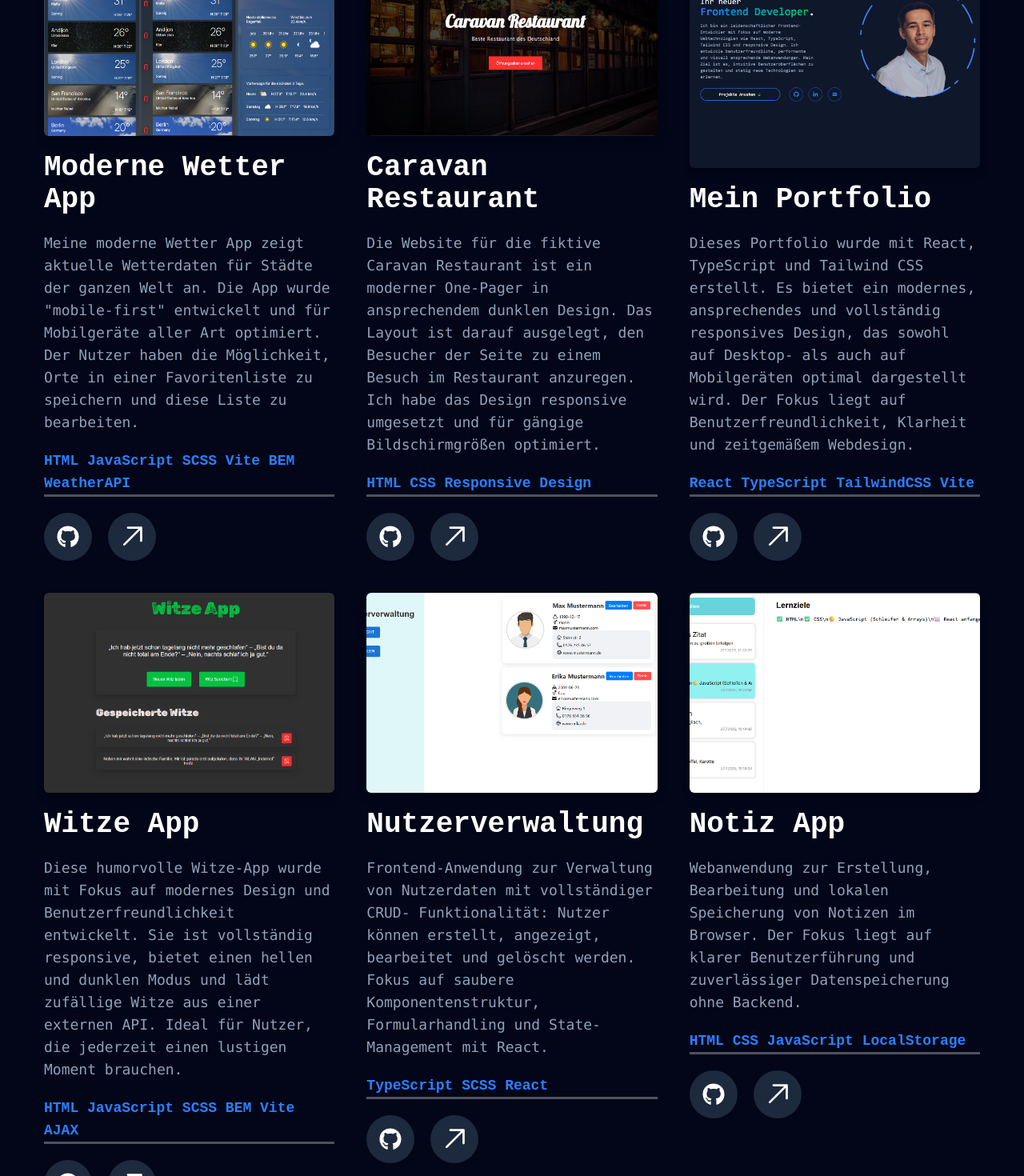
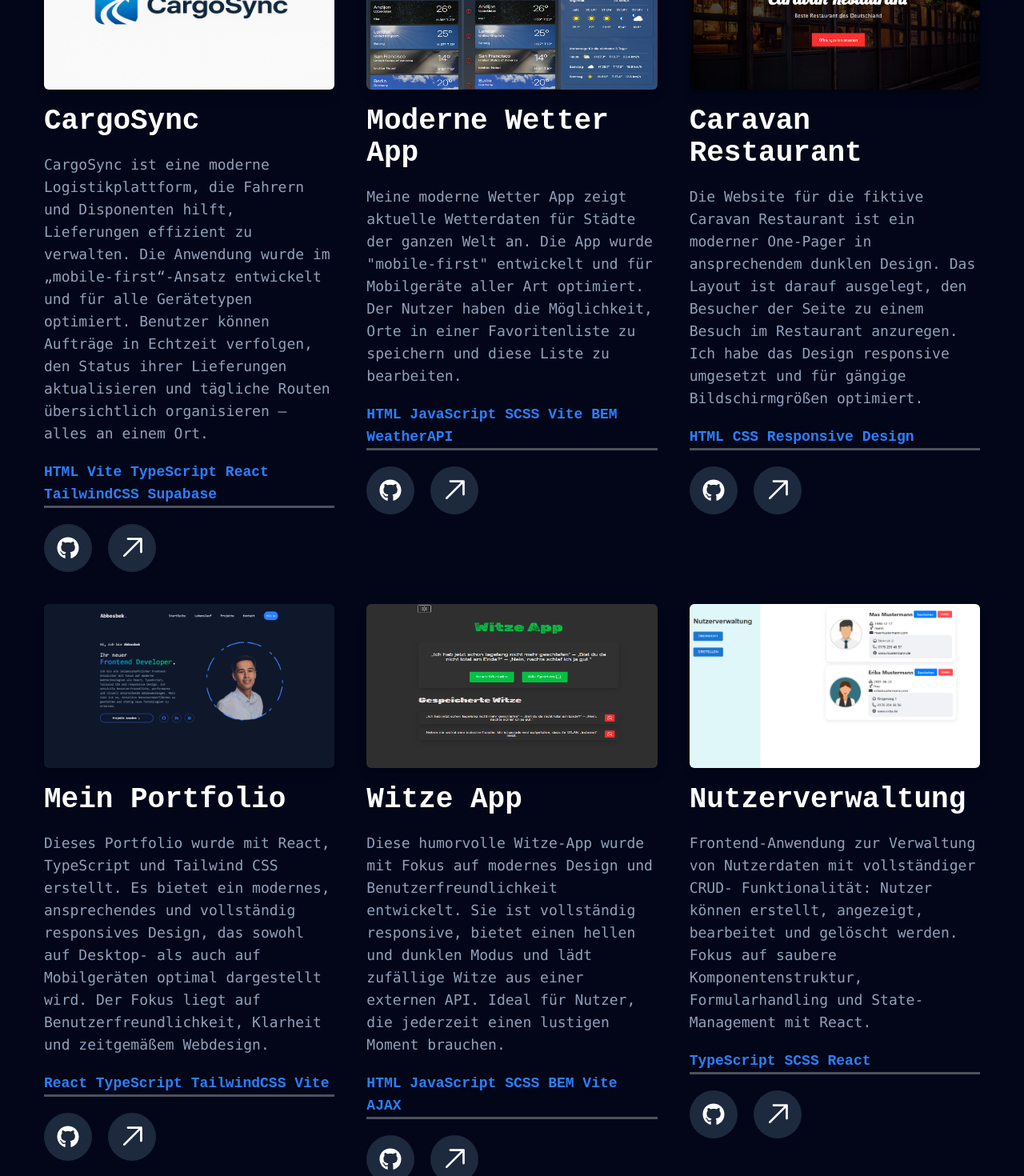
Before and after one commit to abbosaliy/Abbosbek-Anvarjonov, a React (Vite) app: page /#/ in a window 1280 px wide. Shown: the part 2260-3730 px from the top of the page at 80% size. Built offline with nearby package versions, Linux system fonts and the light colour scheme.

Commit message:
add new project

```diff
--- a/src/components/Projects/Projects.tsx
+++ b/src/components/Projects/Projects.tsx
@@ -12,10 +12,57 @@ function Projects() {
             meiner Fähigkeiten und Erfahrungen machen können.
           </p>
         </div>
-        <div className=" grid md:grid-cols-2  lg:grid-cols-3 gap-10 h-auto">
-          <div className=" flex flex-col items-start gap-5">
+        <div className=" grid md:grid-cols-2  lg:grid-cols-3 gap-10 items-stretch">
+          <div className=" flex flex-col items-start gap-5 h-full">
             <img
-              className="w-full h-full object-center  rounded-md shadow-lg transition-transform duration-300 hover:scale-105 "
+              className="w-full aspect-video  object-center rounded-md shadow-lg transition-transform duration-300 hover:scale-105 "
+              src="/images/cargoSync.png"
+              alt="projek-2"
+            />
+            <div className="flex flex-col gap-5 h-full">
+              <h2 className="text-4xl font-semibold">CargoSync</h2>
+              <p className="text-slate-400 font-mono text-lg">
+                CargoSync ist eine moderne Logistikplattform, die Fahrern und
+                Disponenten hilft, Lieferungen effizient zu verwalten. Die
+                Anwendung wurde im „mobile-first“-Ansatz entwickelt und für alle
+                Gerätetypen optimiert. Benutzer können Aufträge in Echtzeit
+                verfolgen, den Status ihrer Lieferungen aktualisieren und
+                tägliche Routen übersichtlich organisieren – alles an einem Ort.
+              </p>
+              <h2 className="text-blue-500 text-lg font-bold border-b-3 border-b-white/30">
+                HTML Vite TypeScript React TailwindCSS Supabase
+              </h2>
+              <div className="flex items-center gap-5">
+                <div className="relative group">
+                  <a
+                    target="_blank"
+                    href="https://github.com/abbosaliy/Wetter-App.git"
+                  >
+                    <FaGithub className="w-15 h-15  p-4 bg-slate-800 rounded-full hover:text-blue-500" />
+                  </a>
+                  <div className="absolute -top-12 left-1/2 -translate-x-1/2 text-lg  text-black bg-white px-3 py-1 rounded opacity-0 group-hover:opacity-100 transition-opacity duration-500 ease-in-out">
+                    GitHub
+                  </div>
+                </div>
+
+                <div className="relative group">
+                  <a
+                    target="_blank"
+                    href="https://cargosync.abbosbek-anvarjonov.com"
+                  >
+                    <GoArrowUpRight className="w-15 h-15 p-2 bg-slate-800 rounded-full hover:text-blue-500" />
+                  </a>
+
+                  <div className="absolute -top-12 left-1/2 -translate-x-1/2 text-lg text-black bg-white px-6 py-2 rounded opacity-0 whitespace-nowrap  group-hover:opacity-100 transition-opacity duration-500 ease-in-out">
+                    Live project
+                  </div>
+                </div>
+              </div>
+            </div>
+          </div>
+          <div className=" flex flex-col items-start gap-5 h-full">
+            <img
+              className="w-full aspect-video object-center  rounded-md shadow-lg transition-transform duration-300 hover:scale-105 "
               src="/images/weatherApp.png"
               alt="projek-2"
             />
@@ -59,9 +106,9 @@ function Projects() {
               </div>
             </div>
           </div>
-          <div className=" flex flex-col items-start gap-5">
+          <div className=" flex flex-col items-start gap-5 h-full">
             <img
-              className="w-full h-full object-cover  rounded-md shadow-lg transition-transform duration-300 hover:scale-105 "
+              className="w-full aspect-video object-cover  rounded-md shadow-lg transition-transform duration-300 hover:scale-105 "
               src="/images/caravanRestaurant.png"
               alt="projekt-1"
             />
@@ -105,9 +152,9 @@ function Projects() {
               </div>
             </div>
           </div>
-          <div className=" flex flex-col items-start gap-5">
+          <div className=" flex flex-col items-start gap-5 h-full">
             <img
-              className="w-full h-full object-cover  rounded-md shadow-lg transition-transform duration-300 hover:scale-105 "
+              className="w-full aspect-video object-center  rounded-md shadow-lg transition-transform duration-300 hover:scale-105 "
               src="/images/portfolio.png"
               alt="projekt-3"
             />
@@ -139,7 +186,7 @@ function Projects() {
                 <div className="relative group">
                   <a
                     target="_blank"
-                    href="https://abbosaliy.github.io/Abbosbek-Anvarjonov/"
+                    href="https://abbosbek-anvarjonov.com"
                   >
                     <GoArrowUpRight className="w-15 h-15 p-2 bg-slate-800 rounded-full hover:text-blue-500" />
                   </a>
@@ -151,9 +198,9 @@ function Projects() {
               </div>
             </div>
           </div>
-          <div className=" flex flex-col items-start gap-5">
+          <div className=" flex flex-col items-start gap-5 h-full">
             <img
-              className="w-full  h-[250px]  object-cover rounded-md shadow-lg transition-transform duration-300 hover:scale-105 "
+              className="w-full aspect-video  object-center rounded-md shadow-lg transition-transform duration-300 hover:scale-105 "
               src="/images/witzeApp.png"
               alt="witzeApp"
             />
@@ -197,9 +244,9 @@ function Projects() {
               </div>
             </div>
           </div>
-          <div className=" flex flex-col items-start gap-5">
+          <div className=" flex flex-col items-start gap-5 h-full">
             <img
-              className="w-full  h-[250px] object-cover rounded-md shadow-lg transition-transform duration-300 hover:scale-105 "
+              className="w-full aspect-video object-center rounded-md shadow-lg transition-transform duration-300 hover:scale-105 "
               src="/images/nutzer.png"
               alt="nutzerverwaltung"
             />
@@ -243,50 +290,6 @@ function Projects() {
               </div>
             </div>
           </div>
-          <div className=" flex flex-col items-start gap-5">
-            <img
-              className="w-full  h-[250px] object-cover rounded-md shadow-lg transition-transform duration-300 hover:scale-105 "
-              src="/images/notizApp.png"
-              alt="notizApp"
-            />
-            <div className="flex flex-col gap-5">
-              <h2 className="text-4xl font-semibold">Notiz App </h2>
-              <p className="text-slate-400 font-mono text-lg">
-                Webanwendung zur Erstellung, Bearbeitung und lokalen Speicherung
-                von Notizen im Browser. Der Fokus liegt auf klarer
-                Benutzerführung und zuverlässiger Datenspeicherung ohne Backend.
-              </p>
-              <h2 className="text-blue-500 text-lg font-bold border-b-3 border-b-white/30">
-                HTML CSS JavaScript LocalStorage
-              </h2>
-              <div className="flex items-center gap-5">
-                <div className="relative group">
-                  <a
-                    target="_blank"
-                    href="https://github.com/abbosaliy/Notiz-app.git"
-                  >
-                    <FaGithub className="w-15 h-15  p-4 bg-slate-800 rounded-full hover:text-blue-500" />
-                  </a>
-                  <div className="absolute -top-12 left-1/2 -translate-x-1/2 text-lg  text-black bg-white px-3 py-1 rounded opacity-0 group-hover:opacity-100 transition-opacity duration-500 ease-in-out">
-                    GitHub
-                  </div>
-                </div>
-
-                <div className="relative group">
-                  <a
-                    target="_blank"
-                    href="https://abbosaliy.github.io/Notiz-app/"
-                  >
-                    <GoArrowUpRight className="w-15 h-15 p-2 bg-slate-800 rounded-full hover:text-blue-500" />
-                  </a>
-
-                  <div className="absolute -top-12 left-1/2 -translate-x-1/2 text-lg text-black bg-white px-6 py-2 rounded opacity-0 whitespace-nowrap  group-hover:opacity-100 transition-opacity duration-500 ease-in-out">
-                    Live project
-                  </div>
-                </div>
-              </div>
-            </div>
-          </div>
         </div>
       </div>
     </div>
```
Also changed, not shown: public/images/cargoSync.png (added).
